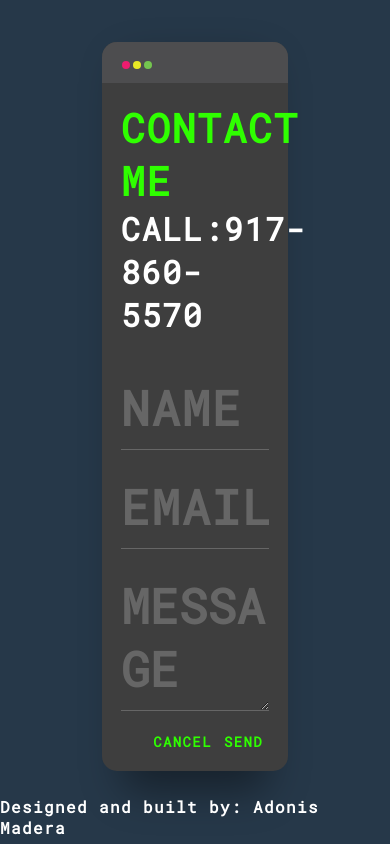
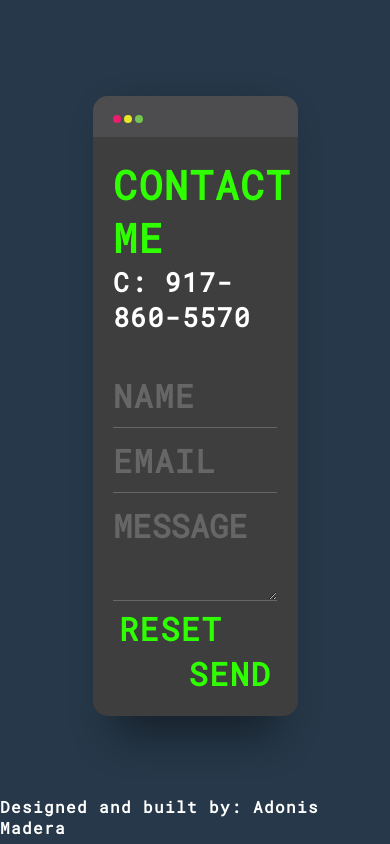
Before and after one commit to Adonis3k/webfolio, a React (Create React App) app: page / in a window 390 px wide. Shown: the part 9740-10584 px from the top of the page. Built offline with nearby package versions, Linux system fonts and the light colour scheme.

Commit message:
edits for mobile

```diff
--- a/src/components/Contact/Contact.css
+++ b/src/components/Contact/Contact.css
@@ -128,13 +128,13 @@
 
   .app-contact {
 
-    margin-top: auto;
-    font-size: 2rem;
+    margin-top: Auto;
+    font-size: 1.65rem;
     color: #ffff;
   }
 
   .app-form-group {
-    margin-bottom: 15px;
+    margin-bottom: 1px;
   }
 
   .app-form-group.message {
@@ -156,7 +156,7 @@
     border: none;
     border-bottom: 1px solid #666;
     color: #ddd;
-    font-size: 3rem;
+    font-size: 2rem;
     text-transform: uppercase;
     outline: none;
     transition: border-color .2s;
@@ -174,7 +174,17 @@
     background: none;
     border: none;
     color:rgb(47, 255, 0);
-    font-size: 14px;
+    padding-right: 6rem;
+    font-size: 2rem;
+    cursor: pointer;
+    outline: none;
+  }
+  .app-form-button-send{
+    background: none;
+    border: none;
+
+    color:rgb(47, 255, 0);
+    font-size: 2rem;
     cursor: pointer;
     outline: none;
   }
--- a/src/components/Contact/Contact.js
+++ b/src/components/Contact/Contact.js
@@ -40,7 +40,7 @@ function ContactForm() {
               <div className="app-title">
                 CONTACT ME
               </div>
-              <div className="app-contact">CALL:917-860-5570 </div>
+              <div className="app-contact">C: 917-860-5570 </div>
             </div>
             <div className="screen-body-item">
 
@@ -58,8 +58,8 @@ function ContactForm() {
                   <ValidationError prefix="Message" field="message" errors={state.errors} />
                 </div>
                 <div className="app-form-group buttons">
-                <button type="button" className="app-form-button" onClick={handleCancel}>CANCEL</button>
-                      <button type="submit" className="app-form-button">SEND</button> </div>
+                <button type="button" className="app-form-button" onClick={handleCancel}>RESET</button>
+                      <button type="submit" className="app-form-button-send">SEND</button> </div>
                       </div>
 
                 </form>
--- a/src/components/Header/Header.js
+++ b/src/components/Header/Header.js
@@ -3,22 +3,18 @@ import { Link } from 'react-scroll';
 import './Header.css';
 
 class Header extends Component {
-  state = { isOpen: false }; // Correctly named state
+  state = { isOpen: false };
 
-  toggleNav = () => {
-    console.log("Toggling nav");
+ toggleNav = () => {
     this.setState(prevState => ({
-      isOpen: !prevState.isOpen // Toggles the state
+      isOpen: !prevState.isOpen
     }));
   };
 
   render() {
     return (
       <div className="Banner">
-        {/* Button to toggle navigation */}
         <button className="nav-toggle" onClick={this.toggleNav}>☰</button>
-
-        {/* Conditional class application based on state */}
         <div className={`navitems ${this.state.isOpen ? 'open' : ''}`}>
           <ul>
             <li>
--- a/src/components/Projects/Projects.js
+++ b/src/components/Projects/Projects.js
@@ -93,7 +93,7 @@ const Projects = () => {
 
 </div>
 <div className="author3">
-<p>#Ai #nodejs #knex #Posgres #SQL </p>
+<p>#AI #nodejs #knex #Posgres #SQL </p>
 </div>
                                       </div>
                                     </div>
```
